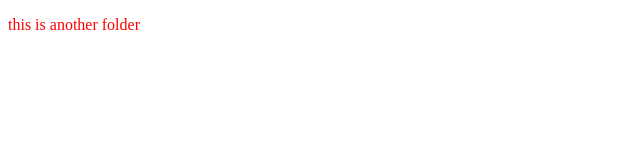
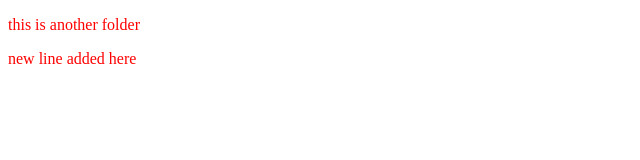
Before and after one commit to CodesByManish/localRepo, a plain HTML site: page index.html in a window 1280 px wide. Shown: the whole page, without its empty margins (0-640 px from the left). Drawn offline with Linux system fonts and the light colour scheme.

Commit message:
added new line in index file

```diff
--- a/index.html
+++ b/index.html
@@ -8,5 +8,6 @@
 </head>
 <body>
     <p>this is another folder</p>
+    <p>new line added here</p>
 </body>
 </html>
```
